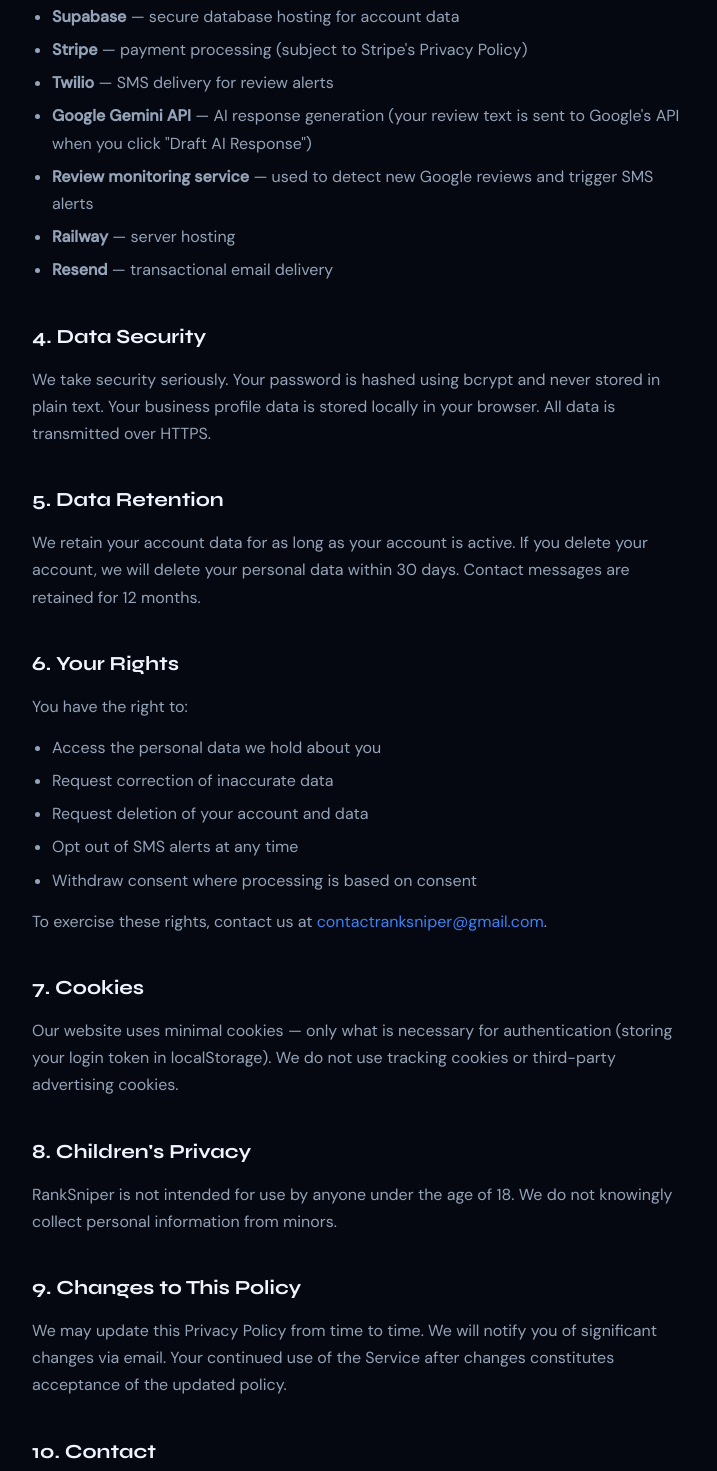
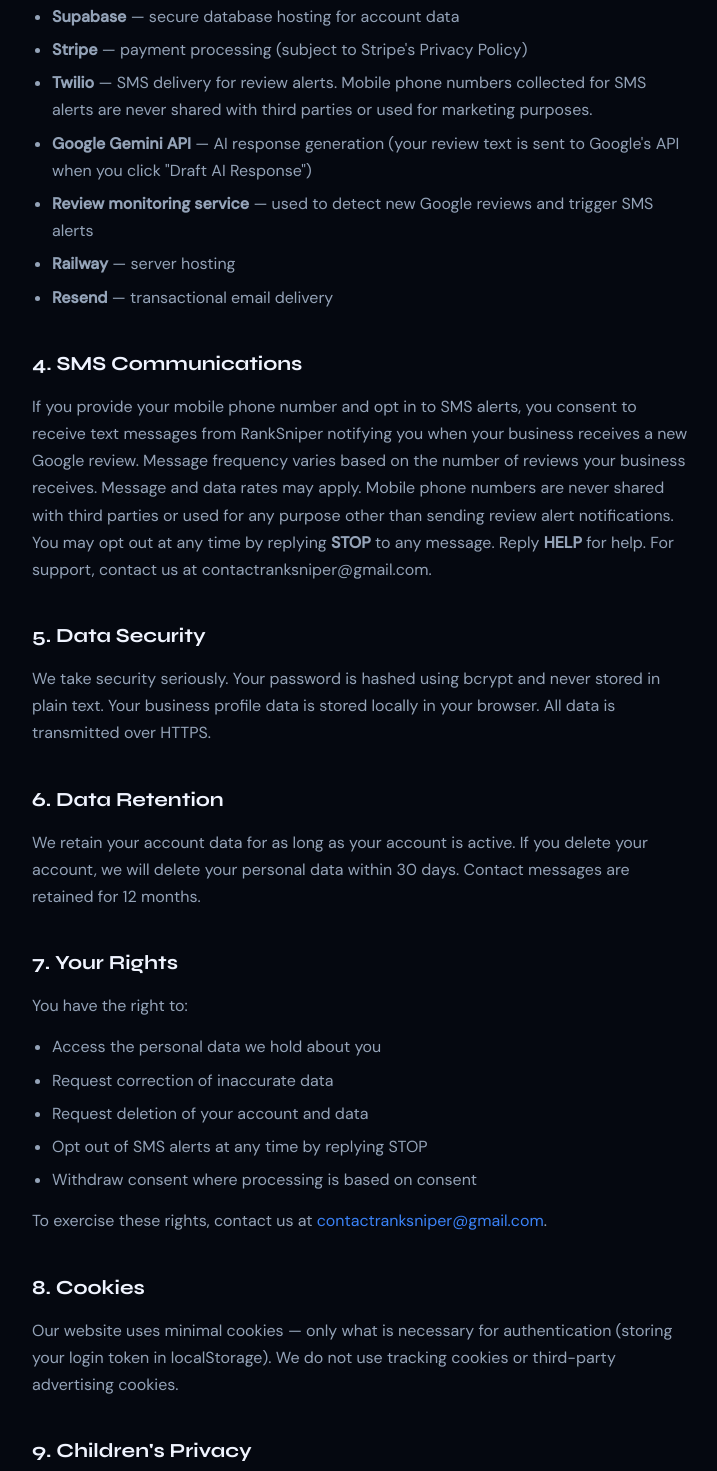
Before and after one commit to d12133434rf/RankSniperWeb, a website: page public/privacy.html in a window 1280 px wide. Shown: the part 1260-2731 px from the top of the page, without its empty margins (280-997 px from the left). Drawn offline with Linux system fonts and the light colour scheme.

Commit message:
Update privacy.html

```diff
--- a/public/privacy.html
+++ b/public/privacy.html
@@ -32,7 +32,7 @@
 <div class="content">
   <div class="page-label">Legal</div>
   <h1>Privacy Policy</h1>
-  <p class="updated">Last updated: April 11, 2026</p>
+  <p class="updated">Last updated: May 7, 2026</p>
 
   <p>RankSniper ("we," "us," or "our") is committed to protecting your privacy. This Privacy Policy explains how we collect, use, and protect your information when you use our Service.</p>
 
@@ -67,40 +67,43 @@
   <ul>
     <li><strong>Supabase</strong> — secure database hosting for account data</li>
     <li><strong>Stripe</strong> — payment processing (subject to Stripe's Privacy Policy)</li>
-    <li><strong>Twilio</strong> — SMS delivery for review alerts</li>
+    <li><strong>Twilio</strong> — SMS delivery for review alerts. Mobile phone numbers collected for SMS alerts are never shared with third parties or used for marketing purposes.</li>
     <li><strong>Google Gemini API</strong> — AI response generation (your review text is sent to Google's API when you click "Draft AI Response")</li>
     <li><strong>Review monitoring service</strong> — used to detect new Google reviews and trigger SMS alerts</li>
     <li><strong>Railway</strong> — server hosting</li>
     <li><strong>Resend</strong> — transactional email delivery</li>
   </ul>
 
-  <h2>4. Data Security</h2>
+  <h2>4. SMS Communications</h2>
+  <p>If you provide your mobile phone number and opt in to SMS alerts, you consent to receive text messages from RankSniper notifying you when your business receives a new Google review. Message frequency varies based on the number of reviews your business receives. Message and data rates may apply. Mobile phone numbers are never shared with third parties or used for any purpose other than sending review alert notifications. You may opt out at any time by replying <strong>STOP</strong> to any message. Reply <strong>HELP</strong> for help. For support, contact us at contactranksniper@gmail.com.</p>
+
+  <h2>5. Data Security</h2>
   <p>We take security seriously. Your password is hashed using bcrypt and never stored in plain text. Your business profile data is stored locally in your browser. All data is transmitted over HTTPS.</p>
 
-  <h2>5. Data Retention</h2>
+  <h2>6. Data Retention</h2>
   <p>We retain your account data for as long as your account is active. If you delete your account, we will delete your personal data within 30 days. Contact messages are retained for 12 months.</p>
 
-  <h2>6. Your Rights</h2>
+  <h2>7. Your Rights</h2>
   <p>You have the right to:</p>
   <ul>
     <li>Access the personal data we hold about you</li>
     <li>Request correction of inaccurate data</li>
     <li>Request deletion of your account and data</li>
-    <li>Opt out of SMS alerts at any time</li>
+    <li>Opt out of SMS alerts at any time by replying STOP</li>
     <li>Withdraw consent where processing is based on consent</li>
   </ul>
   <p>To exercise these rights, contact us at <a href="mailto:contactranksniper@gmail.com">contactranksniper@gmail.com</a>.</p>
 
-  <h2>7. Cookies</h2>
+  <h2>8. Cookies</h2>
   <p>Our website uses minimal cookies — only what is necessary for authentication (storing your login token in localStorage). We do not use tracking cookies or third-party advertising cookies.</p>
 
-  <h2>8. Children's Privacy</h2>
+  <h2>9. Children's Privacy</h2>
   <p>RankSniper is not intended for use by anyone under the age of 18. We do not knowingly collect personal information from minors.</p>
 
-  <h2>9. Changes to This Policy</h2>
+  <h2>10. Changes to This Policy</h2>
   <p>We may update this Privacy Policy from time to time. We will notify you of significant changes via email. Your continued use of the Service after changes constitutes acceptance of the updated policy.</p>
 
-  <h2>10. Contact</h2>
+  <h2>11. Contact</h2>
   <p>If you have questions about this Privacy Policy or your data, contact us at <a href="mailto:contactranksniper@gmail.com">contactranksniper@gmail.com</a>.</p>
 </div>
 <footer>
```
